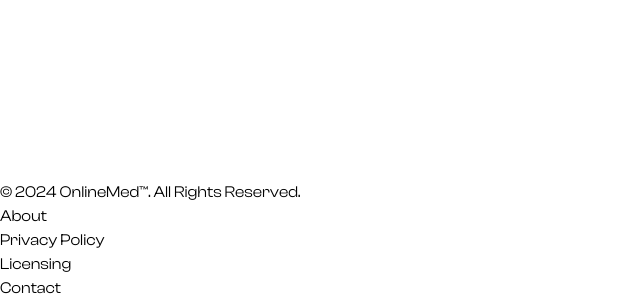
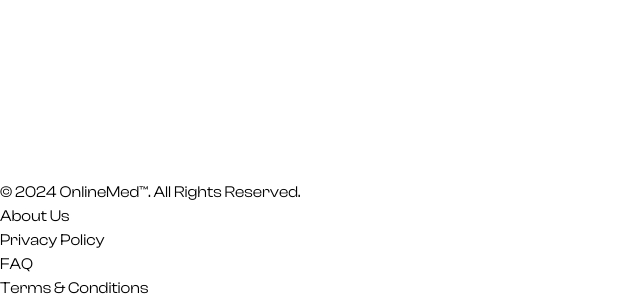
Before and after one commit to tothemoon2k/OnlineMedFront, a React (Vite) app: page /faq in a window 1280 px wide. Shown: the part 3689-3989 px from the top of the page, without its empty margins (0-640 px from the left). Built offline with nearby package versions, Linux system fonts and the light colour scheme.

Commit message:
Fix footer

```diff
--- a/src/components/Footer.jsx
+++ b/src/components/Footer.jsx
@@ -8,16 +8,16 @@ const Footer = ({ absolute }) => {
                 </span>
                 <ul className="flex flex-wrap items-center mt-3 text-sm font-medium text-gray-500 sm:mt-0">
                     <li>
-                        <a href="#" className="hover:underline me-4 md:me-6">About</a>
+                        <a href="/team" className="hover:underline me-4 md:me-6">About Us</a>
                     </li>
                     <li>
-                        <a href="#" className="hover:underline me-4 md:me-6">Privacy Policy</a>
+                        <a href="/privacy" className="hover:underline me-4 md:me-6">Privacy Policy</a>
                     </li>
                     <li>
-                        <a href="#" className="hover:underline me-4 md:me-6">Licensing</a>
+                        <a href="/faq" className="hover:underline me-4 md:me-6">FAQ</a>
                     </li>
                     <li>
-                        <a href="#" className="hover:underline">Contact</a>
+                        <a href="/terms" className="hover:underline">Terms & Conditions</a>
                     </li>
                 </ul>
             </div>
--- a/src/routes/Faq.jsx
+++ b/src/routes/Faq.jsx
@@ -28,7 +28,7 @@ const Faq = () => {
             <div className="max-w-[85rem] px-4 py-10 sm:px-6 lg:px-8 lg:py-14 mx-auto">
 
                 <div className="max-w-2xl mx-auto mb-10 lg:mb-14">
-                    <h2 className="text-2xl font-bold md:text-4xl md:leading-tight">You might be wondering...</h2>
+                    <h2 className="text-2xl font-medium md:text-4xl md:leading-tight">You might be wondering...</h2>
                 </div>
 
                 <div className="max-w-2xl mx-auto divide-y divide-gray-200">
--- a/src/routes/Landing.jsx
+++ b/src/routes/Landing.jsx
@@ -42,7 +42,6 @@ const Landing = () => {
                         <a href='https://firebasestorage.googleapis.com/v0/b/doctorsnotev2.appspot.com/o/z52n4k?alt=media&token=5517dd91-2805-4287-b727-99c1cf5a084d' className='py-3 px-2 rounded-xl font-medium flex items-center gap-1.5'><img className='h-8' src="https://img.icons8.com/material-rounded/50/play--v1.png" alt="Play" />View a Sample</a>
                     </div>
 
-                    {/* <p className='mb-8 text-lg text-gray-500'>Questions? Reach out to us at support@excusemed.com</p> */}
                 </div>
 
                 <div className='hidden md:flex grow justify-center items-center'>
```
